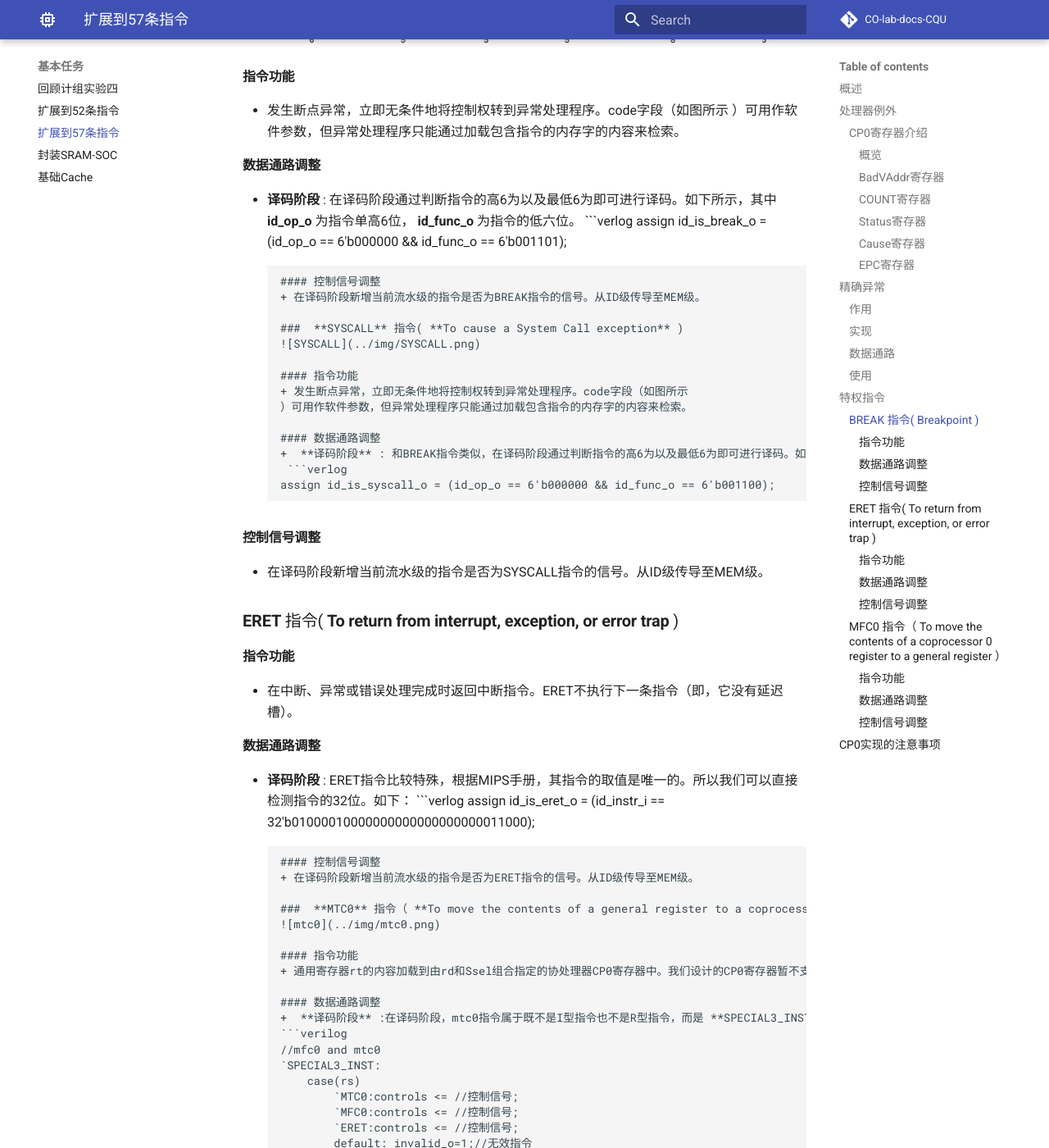
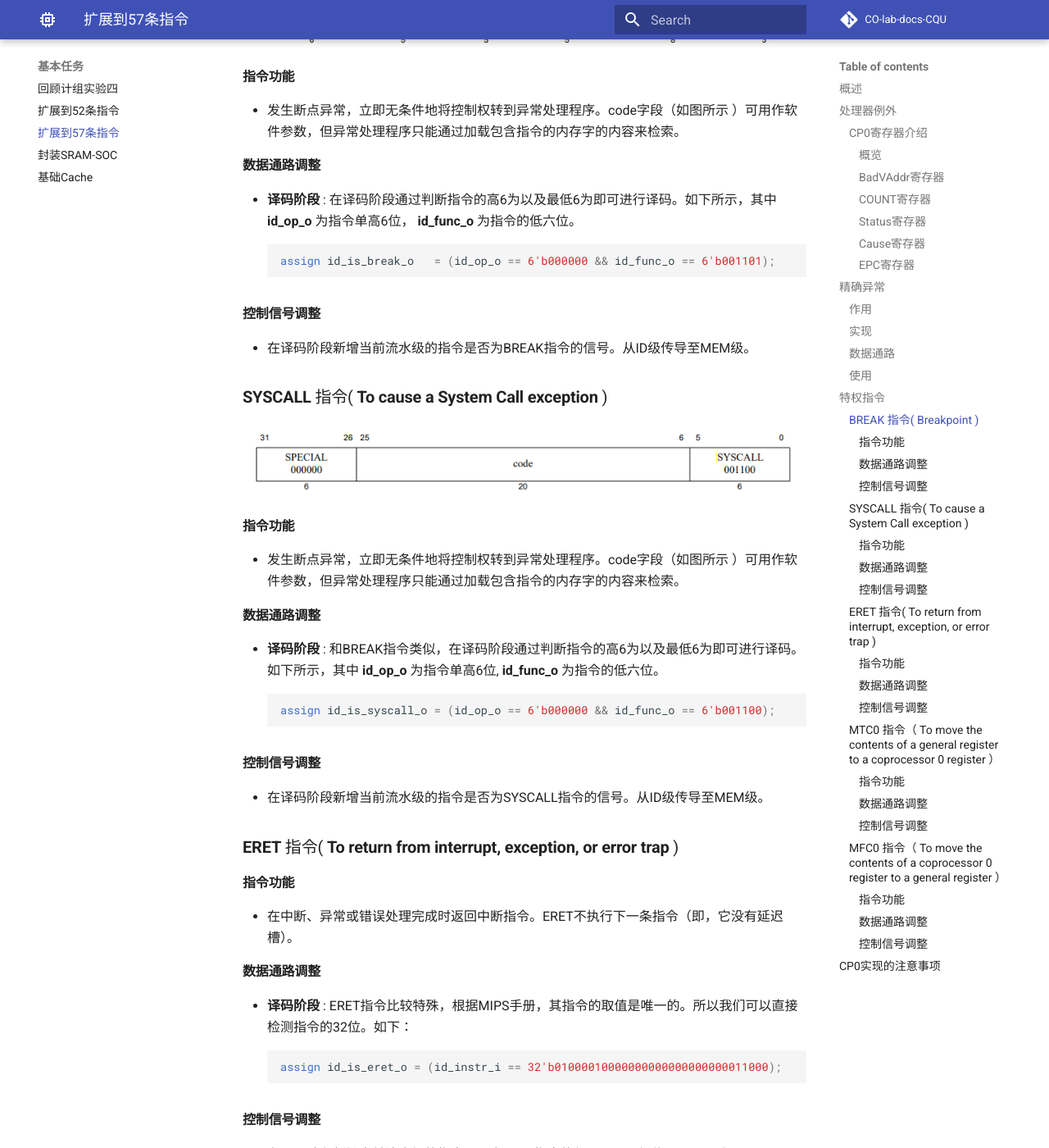
Before and after one commit to CQU-CS-LABs/CO-lab-docs-CQU, an MkDocs documentation site: the page built from docs/basic/extend_57.md, in a window 1280 px wide and 1400 px high, scrolled down 3258 px. Shown: the whole window at 82% size. Built offline with MkDocs 1.6.1 and Material for MkDocs 9.7.7, drawn with Linux system fonts in a browser that asks for light colours; comment, search, counter and statistics services are not loaded; some of the changed text lies outside the part shown.

Commit message:
fix format

````diff
--- a/docs/basic/extend_57.md
+++ b/docs/basic/extend_57.md
@@ -75,8 +75,8 @@ status_o[1] <= 1'b1;
 
 #### 数据通路调整
 +  **译码阶段** : 在译码阶段通过判断指令的高6为以及最低6为即可进行译码。如下所示，其中 **id_op_o** 为指令单高6位，
- **id_func_o** 为指令的低六位。
- ```verlog
+**id_func_o** 为指令的低六位。
+```verilog
 assign id_is_break_o   = (id_op_o == 6'b000000 && id_func_o == 6'b001101);
 ```
 
@@ -92,7 +92,7 @@ assign id_is_break_o   = (id_op_o == 6'b000000 && id_func_o == 6'b001101);
 
 #### 数据通路调整
 +  **译码阶段** : 和BREAK指令类似，在译码阶段通过判断指令的高6为以及最低6为即可进行译码。如下所示，其中 **id_op_o** 为指令单高6位, **id_func_o** 为指令的低六位。
- ```verlog
+```verilog
 assign id_is_syscall_o = (id_op_o == 6'b000000 && id_func_o == 6'b001100);
 ```
 
@@ -106,7 +106,7 @@ assign id_is_syscall_o = (id_op_o == 6'b000000 && id_func_o == 6'b001100);
 
 #### 数据通路调整
 +  **译码阶段** : ERET指令比较特殊，根据MIPS手册，其指令的取值是唯一的。所以我们可以直接检测指令的32位。如下：
- ```verlog
+```verilog
 assign id_is_eret_o = (id_instr_i == 32'b01000010000000000000000000011000);
 ```
 
````
